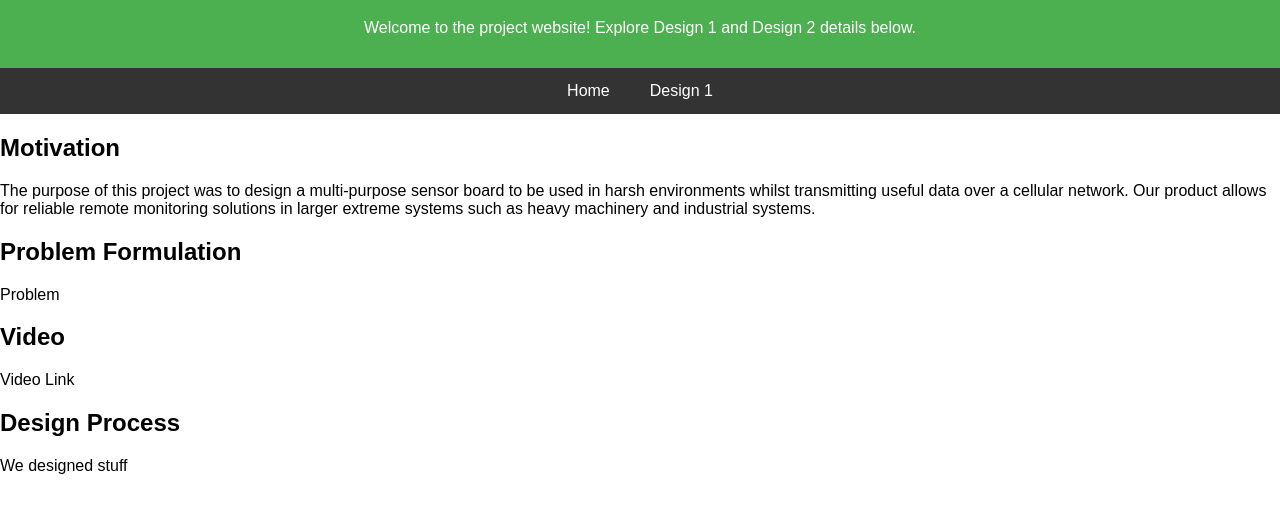
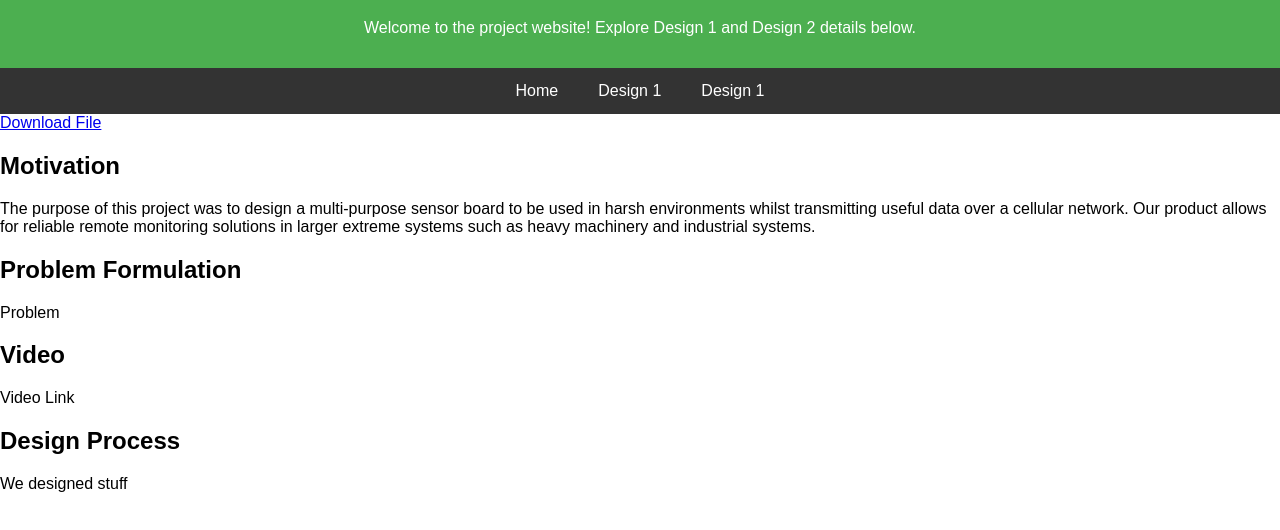
Before and after one commit to anthonysedore/HarshEnvSensorBoard, a plain HTML site: page index.html in a window 1280 px wide. Shown: the part 76-606 px from the top of the page. Drawn offline with Linux system fonts and the light colour scheme.

Commit message:
Website additions
download pdf

```diff
--- a/index.html
+++ b/index.html
@@ -1,6 +1,9 @@
 <!DOCTYPE html>
 <!-- saved from url=(0052)https://anthonysedore.github.io/HarshEnvSensorBoard/ -->
-<html lang="en"><head><meta http-equiv="Content-Type" content="text/html; charset=UTF-8">
+<html lang="en">
+
+<head>
+  <meta http-equiv="Content-Type" content="text/html; charset=UTF-8">
 
   <meta name="viewport" content="width=device-width, initial-scale=1.0">
   <title>Project Website</title>
@@ -10,30 +13,36 @@
       margin: 0;
       padding: 0;
     }
+
     header {
       background-color: #4CAF50;
       color: white;
       padding: 15px 20px;
       text-align: center;
     }
+
     nav {
       display: flex;
       justify-content: center;
       background-color: #333;
     }
+
     nav a {
       color: white;
       padding: 14px 20px;
       text-decoration: none;
       text-align: center;
     }
+
     nav a:hover {
       background-color: #ddd;
       color: black;
     }
+
     .container {
       padding: 20px;
     }
+
     footer {
       background-color: #333;
       color: white;
@@ -43,14 +52,17 @@
       bottom: 0;
       width: 100%;
     }
+
     .tab-content {
       display: none;
     }
+
     .tab-content.active {
       display: block;
     }
   </style>
 </head>
+
 <body>
 
   <header>
@@ -61,10 +73,15 @@
   <nav>
     <a href="https://anthonysedore.github.io/HarshEnvSensorBoard/#" onclick="showTab(&#39;home&#39;)">Home</a>
     <a href="https://anthonysedore.github.io/HarshEnvSensorBoard/#" onclick="showTab(&#39;design1&#39;)">Design 1</a>
+    <a href="https://anthonysedore.github.io/HarshEnvSensorBoard/#" onclick="showTab(&#39;design1&#39;)">Design 1</a>
   </nav>
 
+  <a href="/documents/srd.pdf" download="design1document.pdf">Download File</a>
+
   <h2>Motivation</h2>
-<p>The purpose of this project was to design a multi-purpose sensor board to be used in harsh environments whilst transmitting useful data over a cellular network. Our product allows for reliable remote monitoring solutions in larger extreme systems such as heavy machinery and industrial systems.</p>
+  <p>The purpose of this project was to design a multi-purpose sensor board to be used in harsh environments
+    whilst transmitting useful data over a cellular network. Our product allows for reliable remote monitoring
+    solutions in larger extreme systems such as heavy machinery and industrial systems.</p>
   <h2>Problem Formulation</h2>
   <p>Problem</p>
   <h2>Video</h2>
@@ -73,4 +90,5 @@
   <p>We designed stuff</p>
 
 </body>
+
 </html>
```
Also changed, not shown: 1 other file. Lines whose indentation alone changed are shown as unchanged.
